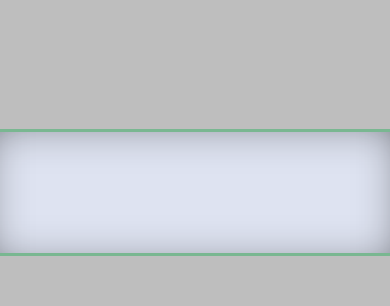
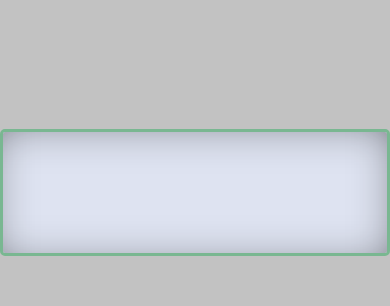
Before and after one commit to giovanniclopes/calculator, a plain HTML site: page index.html in a window 390 px wide. Shown: the top 306 px of the page. Drawn offline with Linux system fonts and the light colour scheme.

Commit message:
Update style.css

```diff
--- a/style.css
+++ b/style.css
@@ -42,7 +42,7 @@ body {
 
 @media (max-width: 600px) {
     .calculator-grid {
-        background: rgb(190, 190, 190);
+        background: rgb(194, 194, 194);
         padding-top: 20px;
         width: auto;
         border: none;
@@ -97,7 +97,7 @@ button:active {
 
 @media (max-width: 600px) {
     .output {
-    margin: 10px 0 10px 0;
+    margin: 10px 5px 10px 5px;
     border: 3px solid var(--main-color);
     }
 }
```
